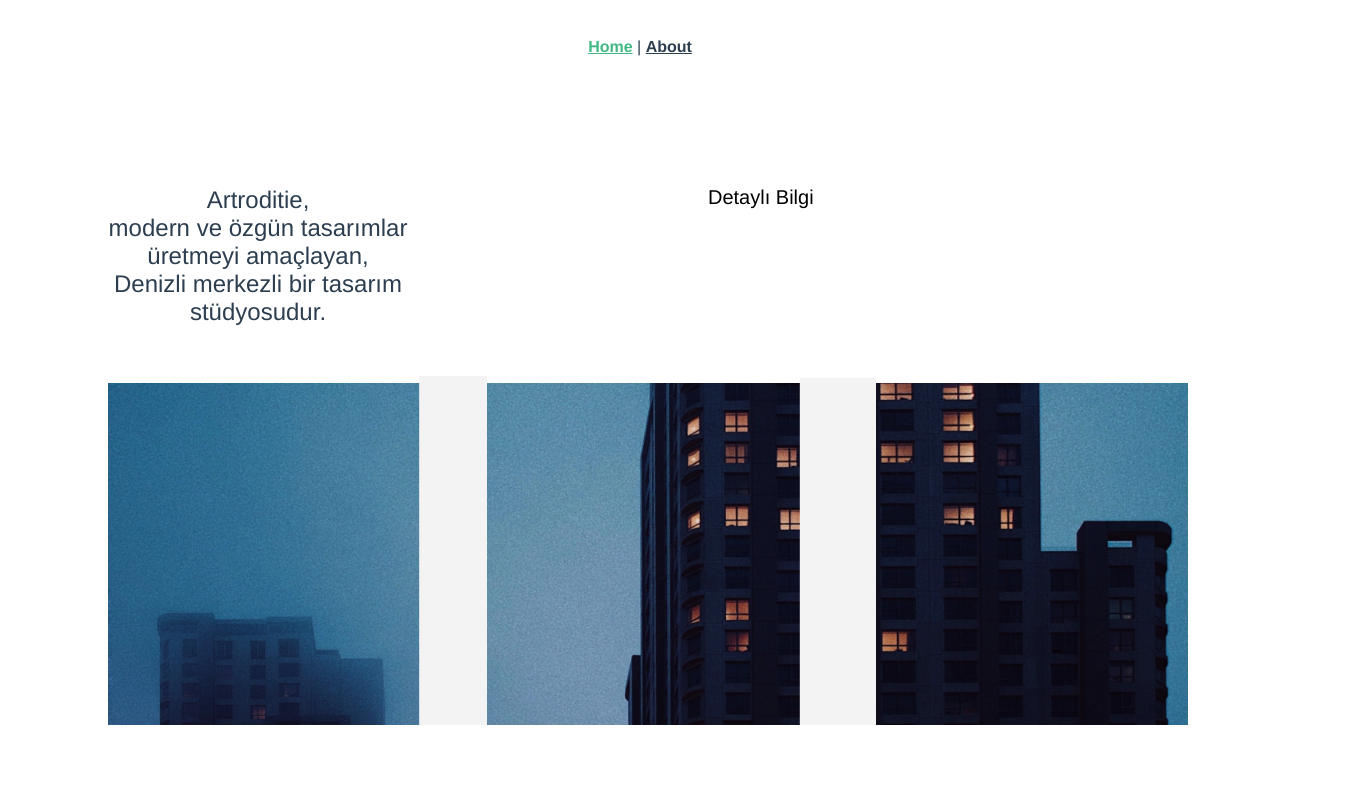
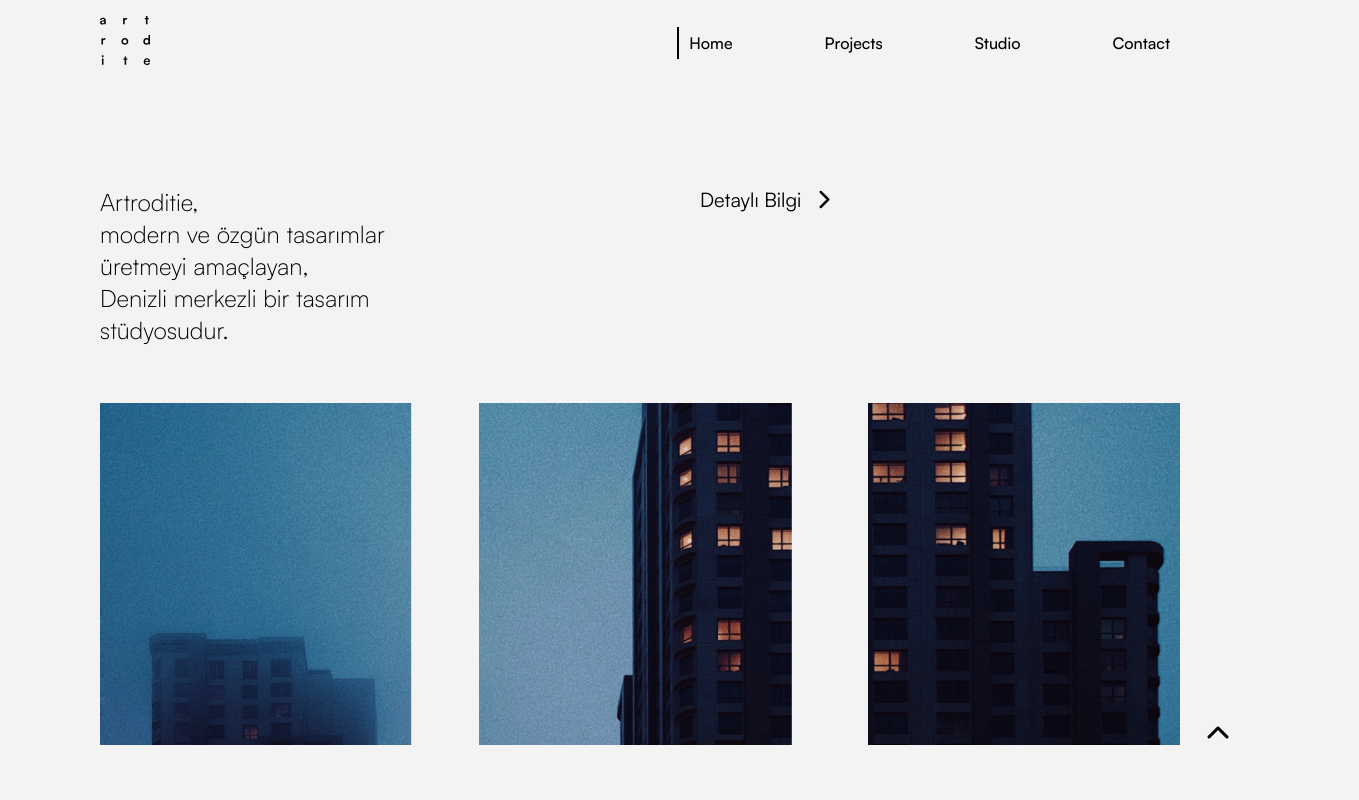
Before and after one commit to Szqii/artrodite, a Vue app: page / in a window 1280 px wide. Shown: the top 800 px of the page, 1359 px wide, since content can reach past the window. Built offline with nearby package versions, Linux system fonts and the light colour scheme.

Commit message:
init():: project

```diff
--- a/public/index.html
+++ b/public/index.html
@@ -13,5 +13,6 @@
     </noscript>
     <div id="app"></div>
     <!-- built files will be auto injected -->
+    <script src="https://kit.fontawesome.com/160edd8076.js" crossorigin="anonymous"></script>
   </body>
 </html>
--- a/src/App.vue
+++ b/src/App.vue
@@ -1,30 +1,54 @@
 <template>
-  <nav>
-    <router-link to="/">Home</router-link> |
-    <router-link to="/about">About</router-link>
-  </nav>
-  <router-view/>
+  <div>
+    <Navbar />
+    <router-view />
+    <div @click="scrollToTop" class="scroll-to-top-button">
+      <i class="fa-solid fa-chevron-up"></i>
+    </div>
+  </div>
 </template>
 
+<script setup>
+import Navbar from '@/components/Navbar.vue';
+const scrollToTop = () => {
+  window.scrollTo({
+    top: 0,
+    behavior: 'smooth'
+  })
+}
+</script>
+
 <style lang="scss">
-#app {
-  font-family: Avenir, Helvetica, Arial, sans-serif;
-  -webkit-font-smoothing: antialiased;
-  -moz-osx-font-smoothing: grayscale;
-  text-align: center;
-  color: #2c3e50;
+@import url('./css/_animation.scss');
+
+@font-face {
+  font-family: "Satoshi-Variable";
+  src: local("Satoshi-Variable"),
+    url(./fonts/Satoshi-Variable.ttf) format("truetype");
 }
 
-nav {
-  padding: 30px;
+* {
+  margin: 0;
+  padding: 0;
+  box-sizing: border-box;
+}
 
-  a {
-    font-weight: bold;
-    color: #2c3e50;
+body {
+  font-family: "Satoshi-Variable";
+  background: #F3F3F3;
+}
 
-    &.router-link-exact-active {
-      color: #42b983;
-    }
-  }
+a {
+  color: #000;
+  text-decoration: none;
+}
+
+.scroll-to-top-button {
+  position: fixed;
+  bottom: 50px;
+  right: 50px;
+  color: #000;
+  cursor: pointer;
+  font-size: 24px;
 }
 </style>
```
Also changed, not shown: .eslintrc.js, 1 other file (tests, documents, lock files or other folders).
